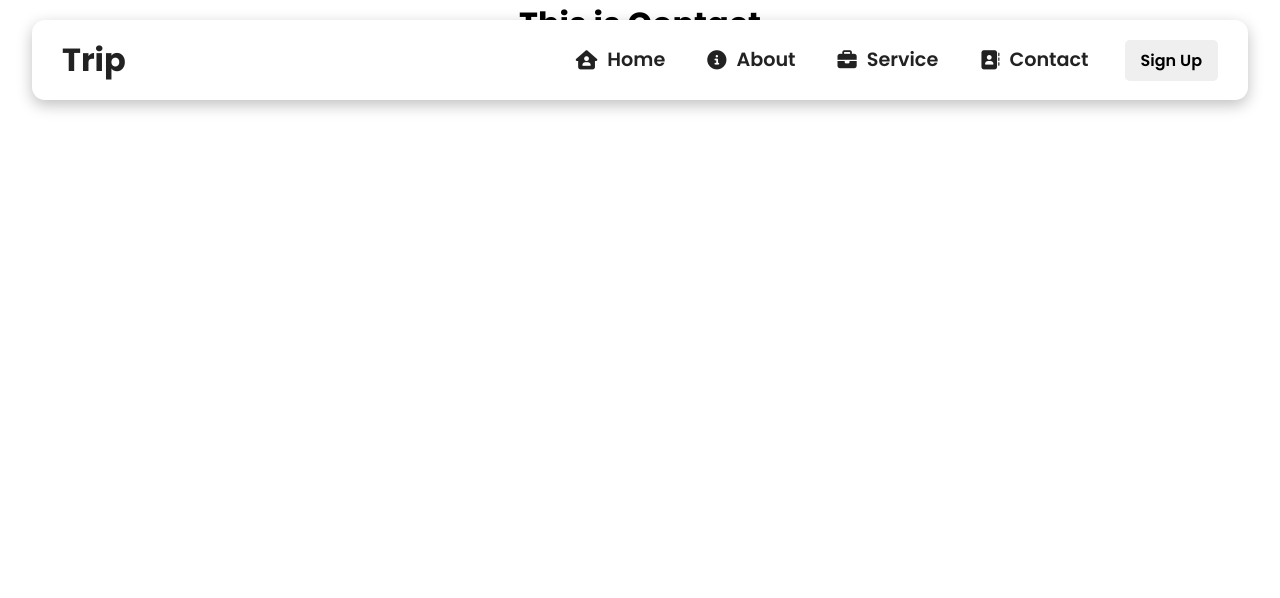
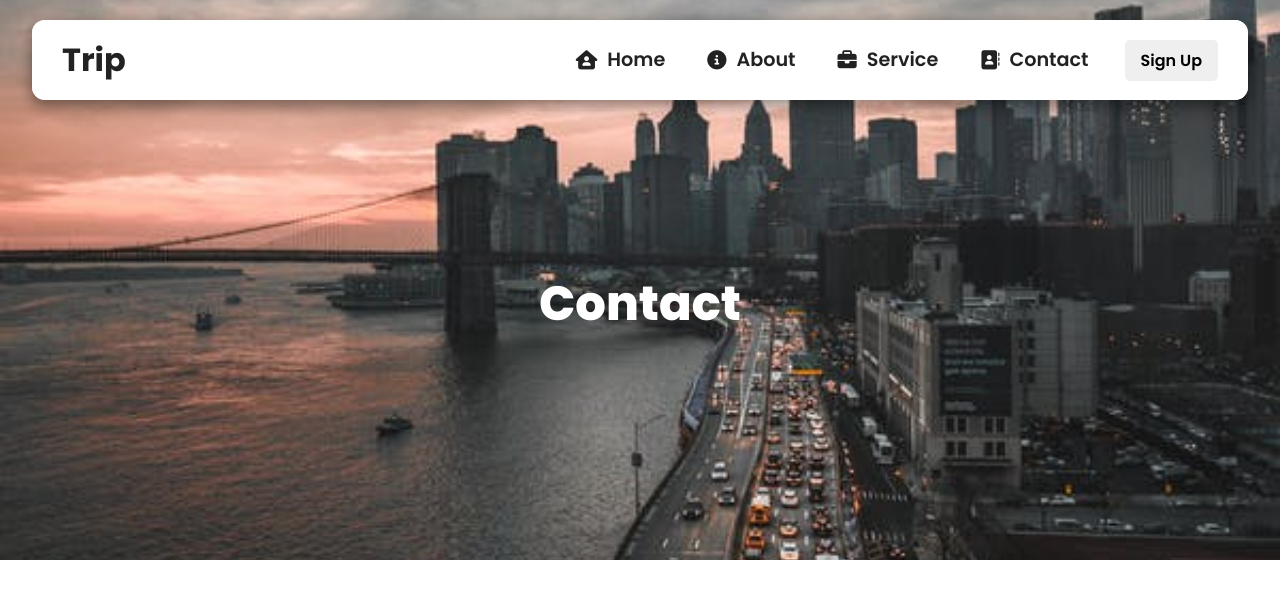
Before and after one commit to prateeksinghk7/INT252, a React (Create React App) app: page /contact in a window 1280 px wide. Shown: the top 598 px of the page. Built offline with nearby package versions, Linux system fonts and the light colour scheme.

Commit message:
created basic structure of contact us services and about us

```diff
--- a/src/components/Hero.js
+++ b/src/components/Hero.js
@@ -6,7 +6,7 @@ function Hero(props){
 return(
     <>
 <div className={props.cName}>
-<img alt="image not found" src={props.heroImg}/>
+    <img alt="HeroImg" src={props.heroImg}/>
 <div className="hero-text">
     <h1>{props.title}</h1>
     <p>{props.text}</p>
--- a/src/components/HeroStyles.css
+++ b/src/components/HeroStyles.css
@@ -1,13 +1,21 @@
 .hero{
    width: 100%;
-   height: 100%;
+   height: 100vh;
    position: relative;
 
 }
+.hero-mid{
+   width: 100%;
+   height: 70vh;
+   position: relative;
+
+}
+
+
 img{
    width: 100%;
    height: 100%;
-   object-fit: contain;
+   object-fit: cover;
 
 }
 .hero-text{
@@ -21,9 +29,11 @@ img{
 .hero-text h1{
    font-size: 3rem;
    font-weight: 800;
-   background: #fff;
-   -webkit-background-clip: text;
-   -webkti-text-fill-color: transparent;
+
+   color:#fff;
+   /* background: #fff; */
+   /* -webkit-background-clip: text;
+   -webkit-text-fill-color: transparent; */
 }
 .hero-text p{
    font-size: 1.3rem;
@@ -36,9 +46,34 @@ img{
    text-decoration: none;
    background: white;
    padding: 1rem 2rem;
+   position: absolute;
+   left: 44%;
+   top:9rem;
+
    border-radius: 6px;
    font-size:1.1rem;
    font-weight: bold;
    letter-spacing: 2px;
    color: black;
 }
+
+
+@media screen and (max-width:604px) {
+   .hero-text h1{
+      padding:10px 20px;
+   }
+
+   .hero-text p{
+      font-size: 1.1rem;
+      padding: 0 0 2rem 0;
+   }
+
+   .hero-text .show{
+      padding: 0.6rem 1.1rem;
+      border-radius: 6px;
+      font-size: 1rem;
+      position: absolute;
+      left: 44%;
+      top:13rem;
+   }
+}
--- a/src/components/NavbarStyles.css
+++ b/src/components/NavbarStyles.css
@@ -50,6 +50,7 @@
     transition: all 0.2s ease-in-out;
 }
 
+/* whatch for this line ... can we remove...? */
 .dnone{
     display: none;
 }
@@ -77,20 +78,21 @@ button:hover{
         z-index: 99;
     }
    .nav-menu{
-    display: flex;-gap:10px;
+    display: flex;
+
    flex-direction: column;
    justify-content: flex-start;
-   background-color: transparent;
+   background-color: white;
    width: 100%;
    height: auto;
    position: absolute;
    top:0;
    left: -100%;
-   opacity: 1;
+   opacity: 0;
    align-items: stretch;
    padding: 80px 0 30px 0;
    margin: 0;
-   z-index: -1;
+   z-index: -100;
 transition: 0.3s ease-in-out;
 border-radius: 13px;
    }
@@ -127,7 +129,7 @@ transition: 0.3s ease-in-out;
 
    }
    button{
-display: none;
+   display: none;
    }
    .menu-icons{
     display: block;
--- a/src/routes/About.js
+++ b/src/routes/About.js
@@ -1,8 +1,18 @@
+import Navbar from "../components/Navbar";
+import Hero from "../components/Hero";
+import image from "../assets/backgroundImg.avif"
 function About(){
     return(
-    <>
-    <h1>This is About</h1>
-    </>
+        <>
+        <Navbar/>
+        <Hero
+        cName="hero-mid"
+        heroImg={image}
+        title="About"
+
+
+        />
+        </>
     )
     }
 
--- a/src/routes/Contact.js
+++ b/src/routes/Contact.js
@@ -1,9 +1,20 @@
+import Navbar from "../components/Navbar";
+import Hero from "../components/Hero";
+import image from "../assets/contactUs.jpeg";
 function Contact(){
     return(
     <>
-    <h1>This is Contact</h1>
+   <Navbar/>
+        <Hero
+        cName="hero-mid"
+        heroImg={image}
+        title="Contact"
+
+
+        />
     </>
     )
     }
 
+
     export default Contact;
--- a/src/routes/Home.js
+++ b/src/routes/Home.js
@@ -1,18 +1,20 @@
 import Navbar from "../components/Navbar";
 import Hero from "../components/Hero";
+
 function Home(){
 return(
 <>
+<Navbar/>
 <Hero
 cName="hero"
-heroImg="https://images.pexels.com/photos/4588746/pexels-photo-4588746.jpeg?auto=format&fit=crop&w=870&q=80"
+heroImg="https://images.unsplash.com/photo-1586016413664-864c0dd76f53?ixlib-rb-1.2.16ixid-MnwxMjA3fDB8MHxwaG90by1wYWdlfHx8fGVufDB8fHx8&auto=format&fit=crop&w-870&9-88"
 title="Your Journey Your Story"
 text="Choose Your Favourite Destination"
 buttonText="Travel Plan"
 url="/"
 btnClass="show"
 />
-<Navbar/>
+
 
 </>
 )
--- a/src/routes/Service.js
+++ b/src/routes/Service.js
@@ -1,10 +1,20 @@
+import Navbar from "../components/Navbar";
+import Hero from "../components/Hero";
+import image from "../assets/contactUs.jpeg";
 function Service(){
     return(
     <>
+    <Navbar/>
+        <Hero
+        cName="hero-mid"
+        heroImg={image}
+        title="Services"
 
-<h1>This is Service</h1>
+
+        />
     </>
     )
     }
 
+
     export default Service;
```
Also changed, not shown: src/assets/backgroundImg.avif (renamed from src/assets/background.avif), src/assets/contactUs.jpeg (added).
